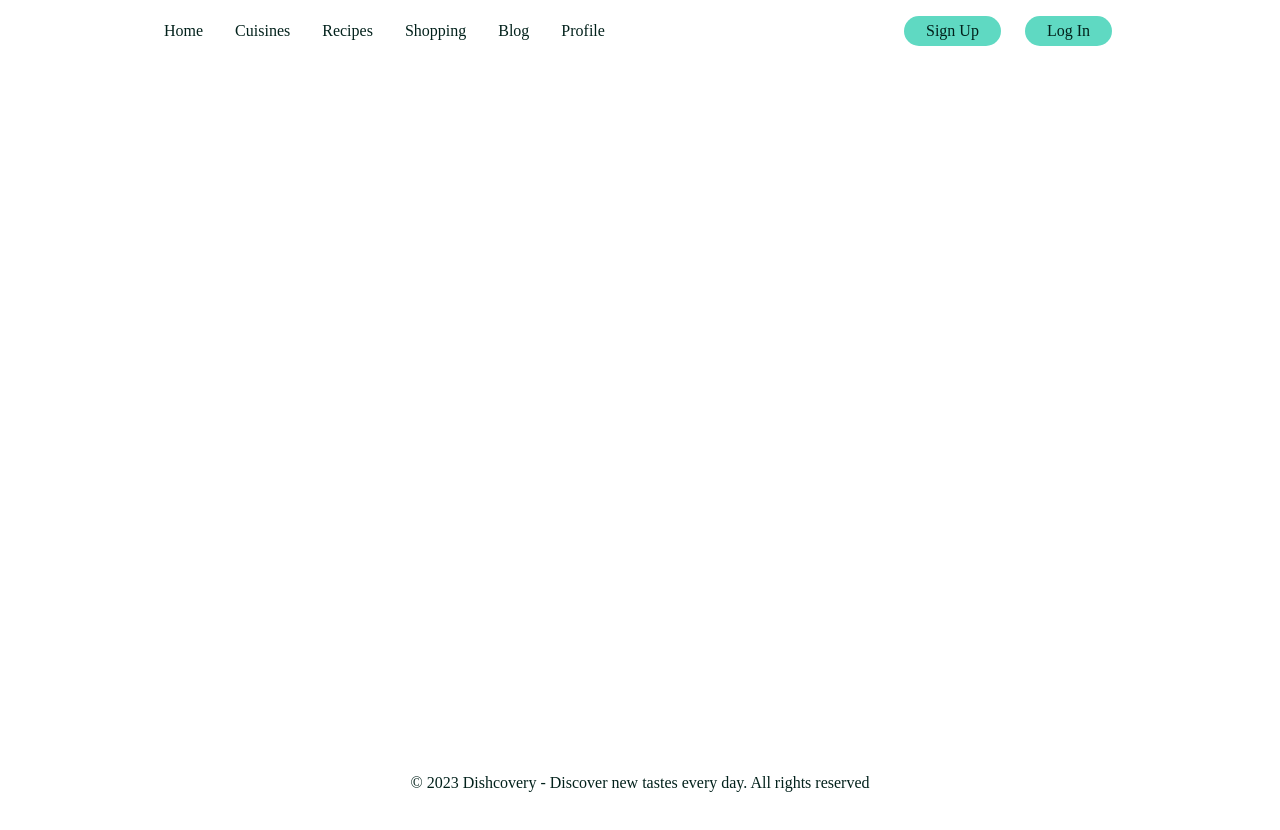
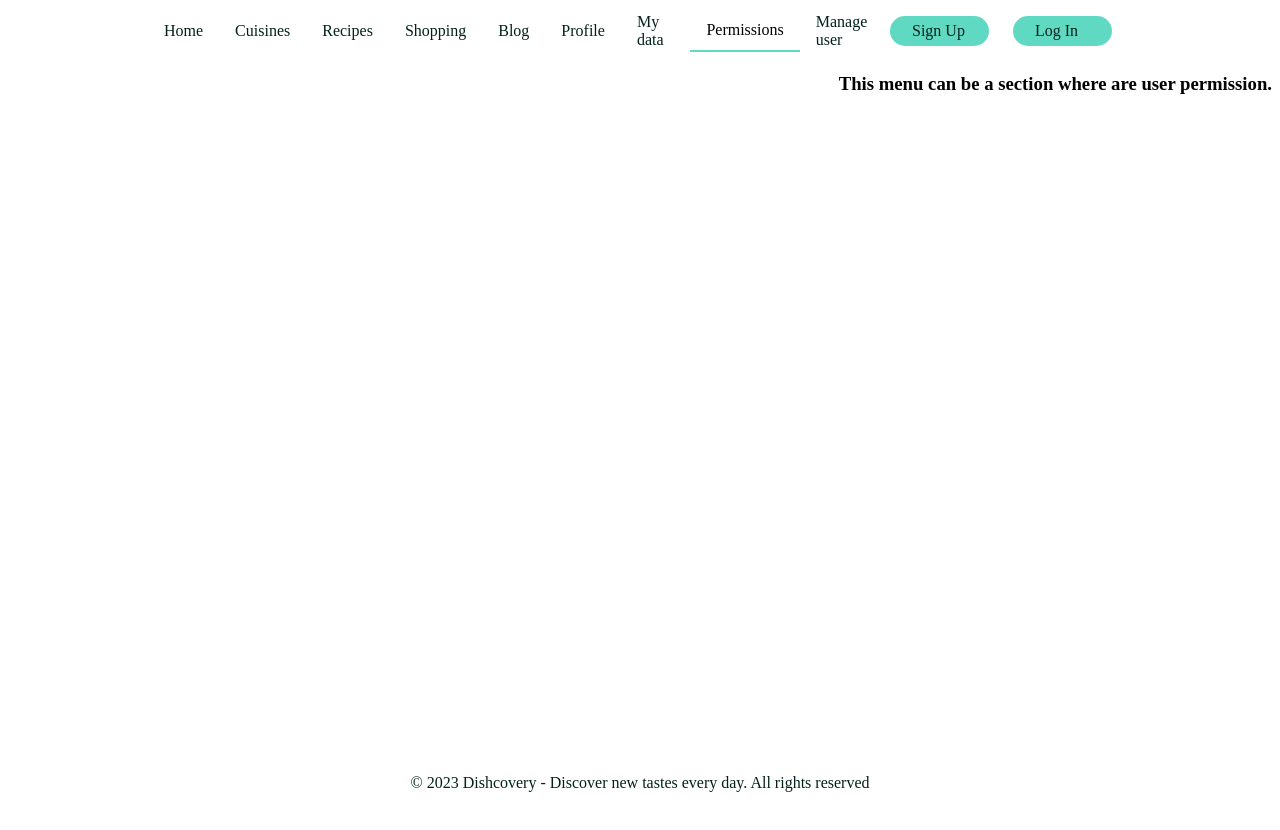
Before and after one commit to idejaferati/RecipeSharing_FrontEnd, a React (Create React App) app: page /permissions in a window 1280 px wide. Shown: the top 830 px of the page. Before the commit the page ends 800 px from the top, so only its background shows below. Built offline with nearby package versions, Linux system fonts and the light colour scheme.

Commit message:
new menu items

```diff
--- a/src/App.js
+++ b/src/App.js
@@ -8,6 +8,9 @@ import Cuisines from "./pages/cuisines";
 import Profile from "./pages/profile";
 import Recipes from "./pages/recipes";
 import Shopping from "./pages/shopping";
+import UserData from "./pages/user-data";
+import UserPermissions from "./pages/user-permissions";
+import ManageUser from "./pages/manage-user";
 import Login from "./pages/login";
 import SignUp from "./pages/signup";
 import Footer from "./components/footer";
@@ -25,6 +28,9 @@ function App() {
           <Route path="/recipes" element={<Recipes />} />
           <Route path="/blog" element={<Blog />} />
           <Route path="/shopping" element={<Shopping />} />
+          <Route path="/mydata" element={<UserData />} />
+          <Route path="/permissions" element={<UserPermissions />} />
+          <Route path="/manageuser" element={<ManageUser />} />
           <Route path="/login" exact element={<Login />} />
           <Route path="/signup" exact element={<SignUp />} />
         </Routes>
--- a/src/components/navbar/index.js
+++ b/src/components/navbar/index.js
@@ -32,6 +32,15 @@ const Navbar = () => {
           <StyledNavLink to="/profile" activestyle="true">
             Profile
           </StyledNavLink>
+          <StyledNavLink to="/mydata" activestyle="true">
+            My data
+          </StyledNavLink>
+          <StyledNavLink to="/permissions" activestyle="true">
+            Permissions
+          </StyledNavLink>
+          <StyledNavLink to="/manageuser" activestyle="true">
+            Manage user
+          </StyledNavLink>
           {/* Second Nav */}
           {/* <NavBtnLink to='/sign-in'>Sign In</NavBtnLink> */}
         </StyledNavMenu>
--- a/src/components/navbar/navbarElements.js
+++ b/src/components/navbar/navbarElements.js
@@ -74,6 +74,7 @@ export const StyledNavBtnLink = styled(Link)`
 	padding: 6px 22px;
 	color: #02211b;
 	outline: none;
+	min-width: 55px;
 	border: none;
 	cursor: pointer;
 	transition: all 0.2s ease-in-out;
--- /dev/null
+++ b/src/pages/manage-user.js
@@ -0,0 +1,18 @@
+import React from 'react';
+
+const ManageUser = () => {
+return (
+	<div
+	style={{
+		display: 'flex',
+		justifyContent: 'Right',
+		alignItems: 'Right',
+		height: '100vh'
+	}}
+	>
+	<h3>This menu can be a section where admin manages data.</h3>
+	</div>
+);
+};
+
+export default ManageUser;
--- /dev/null
+++ b/src/pages/user-data.js
@@ -0,0 +1,18 @@
+import React from 'react';
+
+const UserData = () => {
+return (
+	<div
+	style={{
+		display: 'flex',
+		justifyContent: 'Right',
+		alignItems: 'Right',
+		height: '100vh'
+	}}
+	>
+	<h3>This menu can be a section where are the data of user.</h3>
+	</div>
+);
+};
+
+export default UserData;
--- /dev/null
+++ b/src/pages/user-permissions.js
@@ -0,0 +1,18 @@
+import React from 'react';
+
+const UserPermissions = () => {
+return (
+	<div
+	style={{
+		display: 'flex',
+		justifyContent: 'Right',
+		alignItems: 'Right',
+		height: '100vh'
+	}}
+	>
+	<h3>This menu can be a section where are user permission.</h3>
+	</div>
+);
+};
+
+export default UserPermissions;
```
